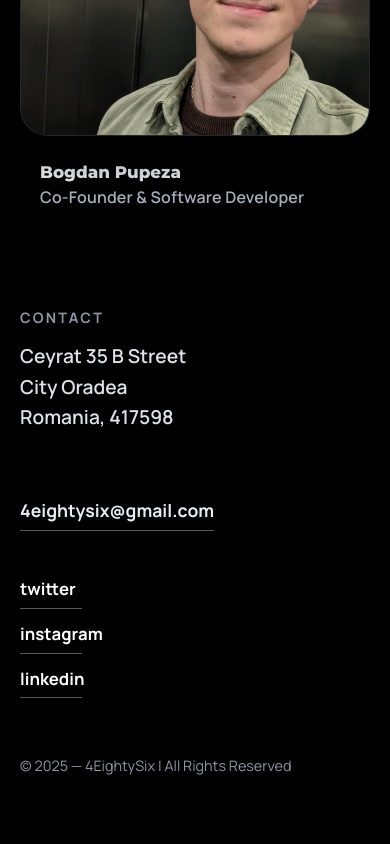
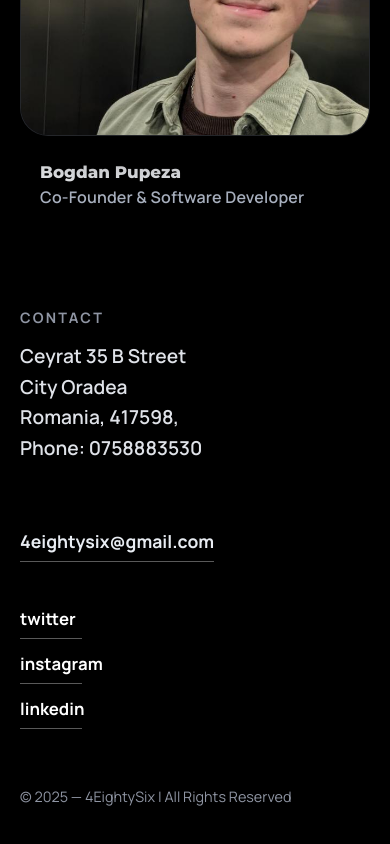
Before and after one commit to flaviusGS/Weout-Webage, a React (Vite) app: page / in a window 390 px wide. Shown: the part 6149-6993 px from the top of the page. Built offline with nearby package versions, Linux system fonts and the light colour scheme.

Commit message:
add phone number

```diff
--- a/src/components/Contact/Contact.tsx
+++ b/src/components/Contact/Contact.tsx
@@ -11,7 +11,9 @@ export default function Contact() {
           <p>
             Ceyrat 35 B Street <br />
             City Oradea <br />
-            Romania, 417598
+            Romania, 417598,
+            <br />
+            Phone: 0758883530
           </p>
         </div>
         <div className="contact-block email">
```
